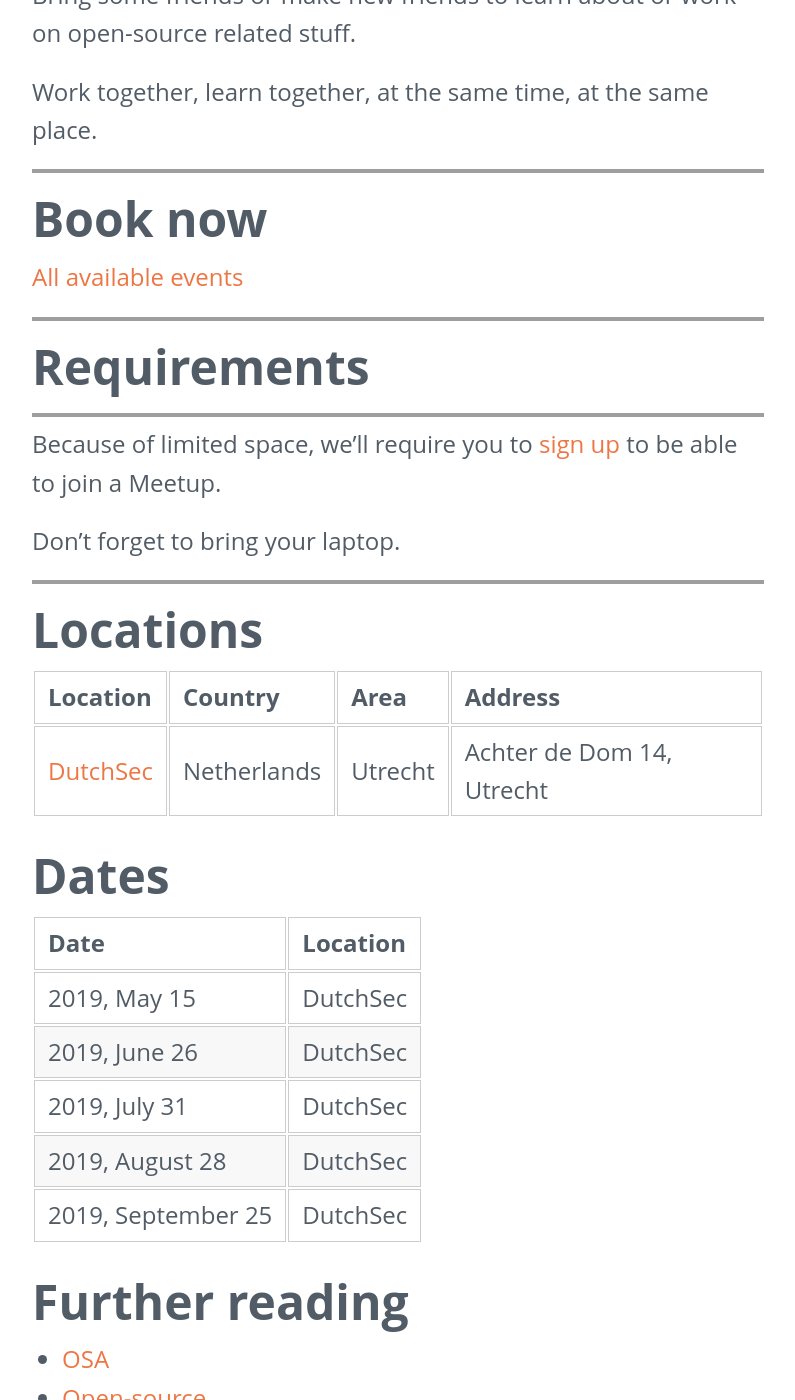
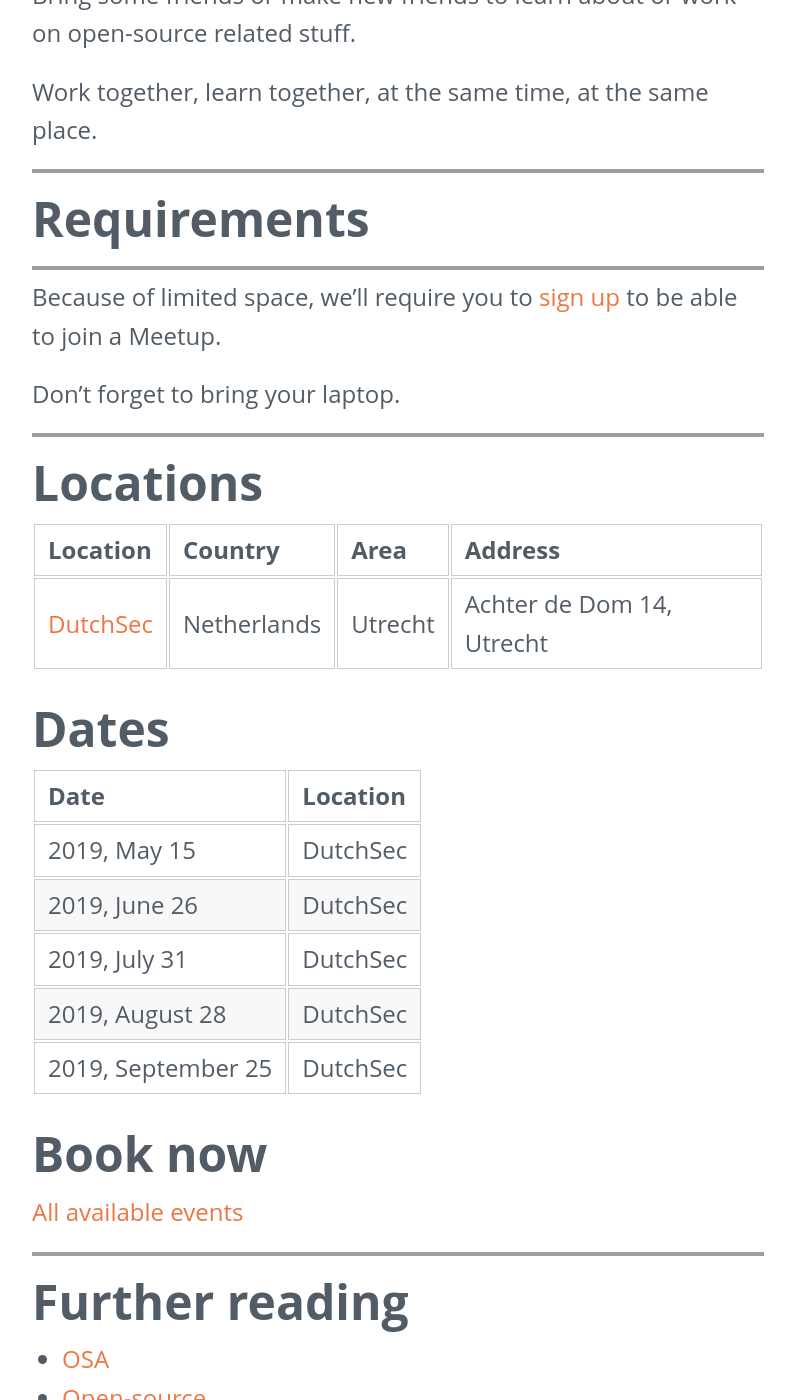
Before and after one commit to Opensource-Academy/Opensource-Academy.github.io, a Jekyll site: the page built from meetups.md, in a window 1280 px wide and 1400 px high, scrolled down 1196 px, cut to the strip 0-1400 px from the top of the window. Shown: the whole strip, without its empty margins (242-1037 px from the left). Built offline with Jekyll 4.4.1, drawn with Linux system fonts in a browser that asks for light colours; part of the change alters nothing that is shown; grey boxes are pictures that could not be loaded.

```diff
--- a/meetups.md
+++ b/meetups.md
@@ -2,6 +2,7 @@
 layout: onepager
 title: Open Source Academy Meetups
 slug: meetups
+permalink: /meetups
 ---
 
 ---
@@ -33,10 +34,6 @@ Bring some friends or make new friends to learn about or work on open-source rel
 Work together, learn together, at the same time, at the same place.
 
 ---
-## Book now
-[All available events](http://osa.fikket.nl/)
-
----
 ## Requirements
 
 ---
@@ -61,6 +58,10 @@ Don't forget to bring your laptop.
 | 2019, August 28    | DutchSec |
 | 2019, September 25 | DutchSec |
 
+## Book now
+[All available events](http://osa.fikket.nl/)
+
+---
 ## Further reading
 - [OSA](/about/)
 - [Open-source](/about/open-source)
```
